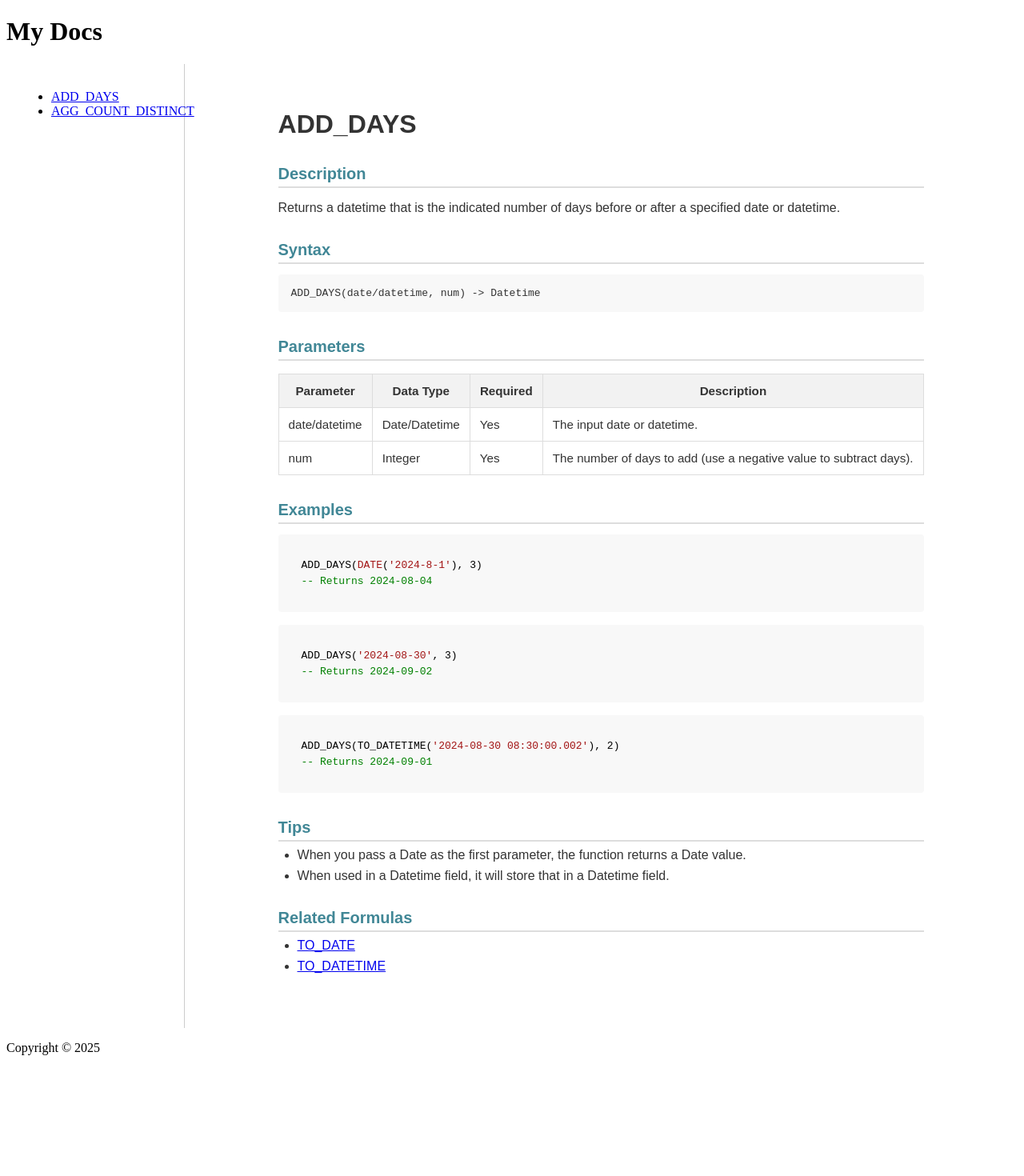
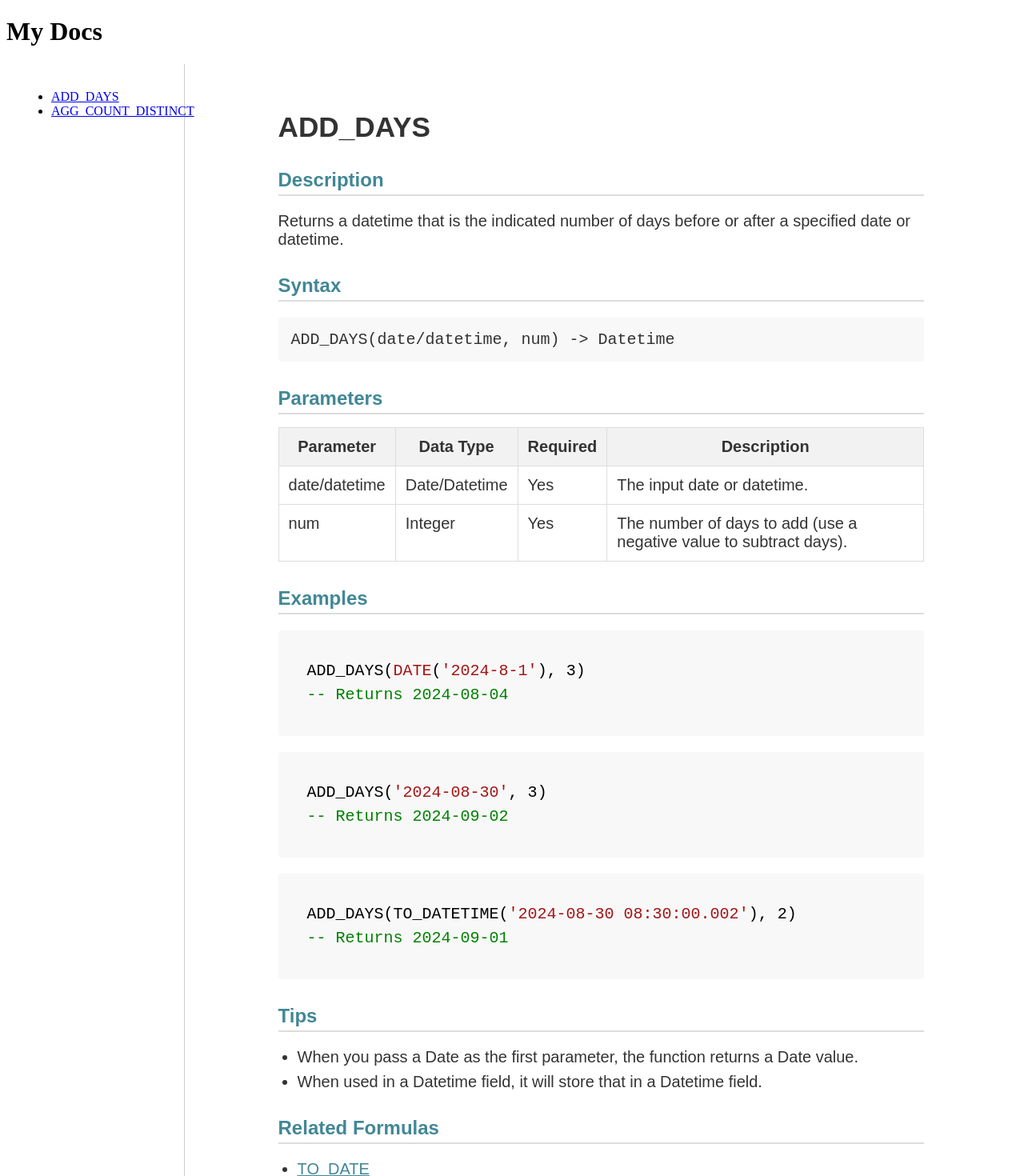
Before and after one commit to data-sync-pro/transformation, an Angular app: page /docs/add_days in a window 1280 px wide. Shown: the top 1470 px of the page at 80% size. Before the commit the page ends 1335 px from the top, so only its background shows below. Built offline with nearby package versions, Linux system fonts and the light colour scheme.

Commit message:
modify font size and color

```diff
--- a/src/app/docs/doc-viewer/doc-viewer.component.css
+++ b/src/app/docs/doc-viewer/doc-viewer.component.css
@@ -1,4 +1,3 @@
-
 .doc-page {
   font-family: Arial, sans-serif;
   max-width: 80%;
@@ -8,7 +7,7 @@
 }
 
 .doc-title {
-    font-size: 2rem;
+  font-size: 2.2rem;
   margin-bottom: 2rem;
 }
 
@@ -17,7 +16,7 @@
 }
 
 .doc-section h2 {
-    font-size: 1.25rem;
+  font-size: 1.5rem;
   margin-bottom: 0.5rem;
   border-bottom: 2px solid #ddd;
   padding-bottom: 0.25rem;
@@ -62,7 +61,7 @@
 }
 
 ul {
-    margin: 0.5rem 0 0.5rem 1.5rem;
+  margin: 1.25rem 0 1.25rem 1.5rem;
   padding-left: 0;
 }
 
@@ -71,10 +70,18 @@
 }
 
 h2 {
-    color: #418796
+  color: #418796;
+}
+
+p, tr, pre, li {
+  font-size: 1.25rem;
 }
 
 .hljs {
   background-color: #f8f8f8 !important;
   line-height: 1.5;
 }
+
+a {
+  color: #418796;
+}
```
Lines whose indentation alone changed are shown as unchanged.
